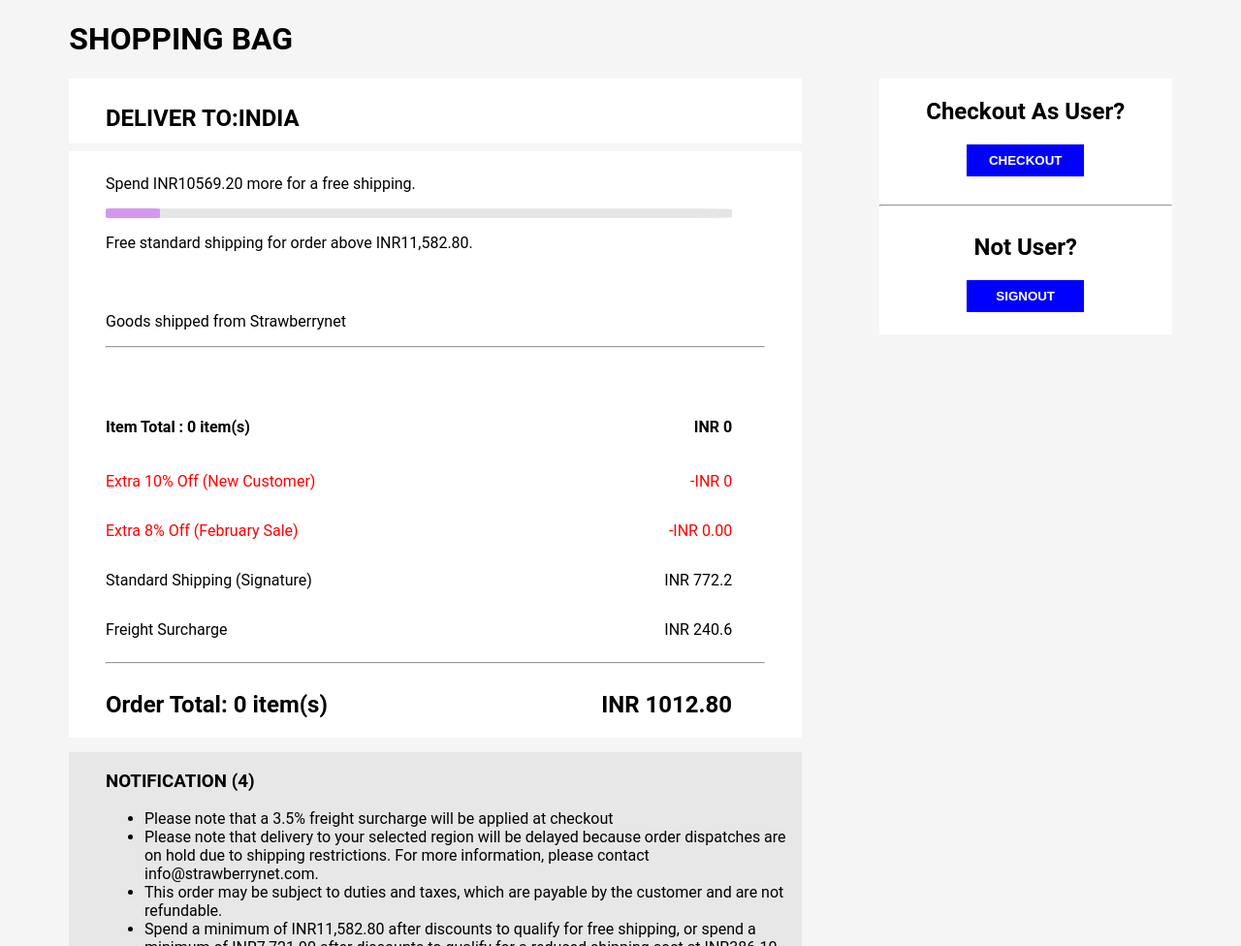
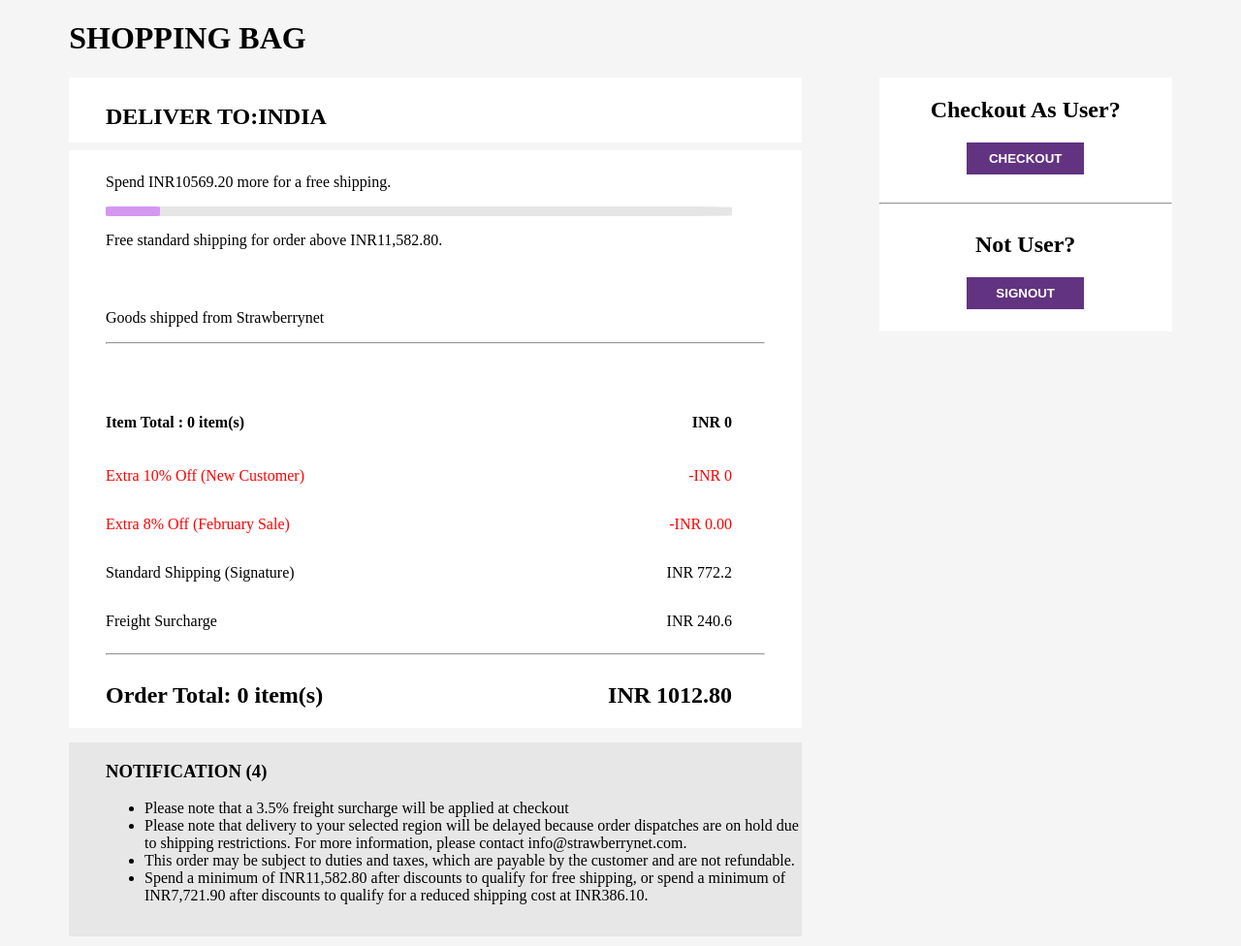
Before and after one commit to sachin-rock/strawberrynet06, a plain HTML site: page cart.html in a window 1280 px wide. Shown: the whole page at 97% size. Drawn offline with Linux system fonts and the light colour scheme; a web font is replaced by a local one.

```diff
--- a/style/cart.css
+++ b/style/cart.css
@@ -126,7 +126,7 @@
 
 #cartright button{
     border: none;
-    background-color: blue;
+    background-color: rgb(98,51,129);
     width: 40%;
     color: white;
     padding: 3%;
@@ -217,11 +217,11 @@
 }
 
 
-@font-face {
-    font-family: roboto;
-    src: url("project/fonts/Roboto-Bold.ttf");
+
+
+button{
+    cursor: pointer;
 }
-
-body{
-    font-family: roboto;
+button :hover{
+    background-color: white;
 }
--- a/style/checkout.css
+++ b/style/checkout.css
@@ -1,149 +1,31 @@
 body{
+
     background-color: #F5F5F5;
-    /* background-color: teal; */
+}
+
+#checkoutContainer{
+    width: 90%;
+    margin: auto;
+}
+
+#containerCheckout{
+    display: flex;
+    /* flex-direction: row; */
 
 }
 
-#cartContainer{
-    width: 90%;
-    /* border: 1px solid; */
-    margin: auto;
-    /* height: 1500px; */
-    display: flex;
+#checkoutLeft{
+    width: 65%;
+
+    margin-right: 3%;
+    /* padding-left: 5%; */
 }
 
-#cartleft{
-    /* background-color: white; */
-    /* height: 50px; */
-    width: 70%;
-    /* height: fit-content; */
-    /* padding-left: 5%; */
-    padding-right: 5%;
-}
-#cartright{
-    /* height: 300px; */
-    background-color: white;
-    width: 28%;
-    margin-left: 2%;
-    padding-bottom: 2%;
-}
-
-#deliver{
-    background-color: white;
-    height: 60px;
-    padding-left: 5%;
-    /* padding-right: 5%;
-    margin-bottom: 1%; */
-    padding-top: 1%;
+#checkoutRight{
+    width: 30%;
 
 
-}
-
-#cartdata{
-    background-color: white;
-    margin-top: 1%;
-    height: 50px;
-    height: 100px;
-    background-color: white;
-     margin-bottom: 3%;
-}
-
-#cartdata > p{
-    font-size: 18px;
-    background-color: white;
-    /* margin-bottom: 10px; */
-
-}
-
-#spend{
-    padding-bottom: 1%;
-}
-#spend>div{
-    height: 10px;
-    background-color: rgb(229,229,229);
-
-    color: blue;
-    width: 90%;
-
-    border-radius: 5%;
-    padding-top: 0px;
-}
-#spend{
-    padding-top: 1%;
-    /* width: 96%; */
-    margin: auto;
-    background-color: white;
-    padding-left: 5%;
-
-
-}
-
-#card{
-    display: grid;
-    grid-template-columns: 2fr 2fr 1fr 1fr 1fr ;
-    grid-template-columns: repeat(5,1fr);
-    gap: 10px;
-    /* padding-left: 5%; */
-    background-color: white;
     text-align: center;
-}
-
-#cartImage > img{
-    width: 80%;
-
-}
-
-#card p{
-    margin-top: 0px;
-    padding-top: 0px;
-    background-color: white;
-}
-
-#products{
-    padding-left: 5%;
-    background-color: white;
-    padding-right: 5%;
-    padding-top: 3%;
-}
-#spendbar{
-    background-color: rgb(212,151,240);
-    width: 0%;
-    height: 10px;
-}
-#cartValue >div{
-    display: flex;
-    justify-content: space-between;
-    padding-right: 5%;
-}
-#sbag{
-    width: 90%;
-    margin: auto;
-}
-#cartright{
-    text-align: center;
-
-}
-
-#cartright button{
-    border: none;
-    background-color: blue;
-    width: 40%;
-    color: white;
-    padding: 3%;
-    font-weight: 700;
-}
-
-#cartright >hr{
-    margin-top: 12px;
-}
-#cartright{
-    display: flex;
-    flex-direction: column;
-    justify-content: space-between;
-}
-
-#hr{
-    margin-top: 7%;
 }
 
 #notification{
@@ -151,7 +33,7 @@
     height: 200px;
 
     overflow: scroll;
-    background-color: rgb(231,231,231);
+    background-color: white;
     margin-top: 2%;
 
 }
@@ -161,67 +43,205 @@
 
 }
 
-#spendbar{
-    border-radius: 10%;
+#EnterPromo{
+    background-color: white;
+    width: 100%;
+    padding-left: 5%;
+    padding-right: 5%;
+    padding-top: 2%;
+    padding-bottom: 2%;
+    margin-top: 4%;
 }
 
-#spend>div{
-    border-radius: 10%;
+#promocode{
+    width: 100%;
+    border: blue 2px solid;
+    height: 30px;
 }
 
-#delete{
-    width: 16px;
+#applyPromo{
+    border: none;
+    background-color: rgb(98,51,129);
+    width: 60%;
+    height: 40px;
+    font-size: larger;
+    margin-top: 5%;
+    font-weight: 800;
+    color: white;
+}
 
-    margin-bottom: 10%;
-    /* border: 1px solid black;
-    background-color: red; */
+#cartTotal > div{
+    display: flex;
+    justify-content: space-between;
+    text-align: left;
+}
+
+#cartTotal {
+    padding: 5%;
 }
 
 #redtext{
     color: red;
 }
 
-#qty{
+#card{
     display: grid;
-    grid-template-columns: repeat(3,1fr);
-    margin-top: 10px;
-    padding-left: 2%;
+    grid-template-columns: repeat(4,1fr);
 
 }
 
-#qty > button{
-    height: 26px;
-    border: none;
+#cardImage >img{
+    width: 50%;
 
-    padding-top: 0px;
-    margin-top: opx;
-    margin-bottom: 10px;
-    padding-bottom: 10px;
-    color: teal;
-    font-size: larger;
-    /* padding-left: 10px; */
+}
 
+#card > div{
+    text-align: center;
+}
+
+#product{
+    background-color: white;
 }
 
 #cartValue{
     background-color: white;
-    padding-top: 10px;
+    background-color: white;
+    width: 100%;
     padding-left: 5%;
-    margin-top: -2%;
     padding-right: 5%;
+    padding-top: 1%;
+    /* padding-bottom: 5%; */
+    margin-top: 5%;
 }
 
-#products{
-    padding-bottom: 5%;
-    margin-bottom: 10px;
+#cartValue > div >p{
+    margin: 0px;
+    padding: 0px;
 }
 
-
-@font-face {
-    font-family: roboto;
-    src: url("project/fonts/Roboto-Bold.ttf");
+#cartValue > div > h4{
+    margin: 0px;
+    padding: 0px;
+}
+#cartT{
+    display: flex;
+    justify-content: space-between;
+    padding: 0% 5% 0% 5%;
 }
 
-body{
-    font-family: roboto;
+#userDe{
+    padding: 5%;
+    background-color: white;
+    padding-top: 2%;
+    margin-top: 5%;
 }
+
+#EnterDetail{
+    padding-left: 5%;
+}
+
+#editImage{
+    width: 40px;
+    height: 40px;
+    cursor: pointer;
+}
+
+#shipAddress{
+    display: flex;
+    justify-content: space-between;
+}
+
+#payment > div{
+    /* display: flex; */
+    /* flex-direction: row; */
+    padding-right: 10px;
+    margin-right: 10px;
+}
+
+.paymentCard{
+    display: flex;
+}
+
+.paymentClick{
+    height: 30px;
+    width: 30px;
+    border-radius: 50%;
+    cursor: pointer;
+}
+
+.cardCheck{
+    width: 50px;
+    height: 30px;
+    padding-left: 10px;
+}
+
+.paymentCard > div >p{
+margin-top: 0px;
+padding-top: 0px;
+padding-left: 10px;
+}
+
+#payment{
+    /* padding-top: 5%; */
+    margin-top: 2%;
+    padding-top: 5%;
+    background-color: white;
+    padding-left: 5%;
+    text-align: center;
+}
+
+.paymentCard > div{
+    margin-top: 2%;
+}
+
+#payNow{
+    width: 60%;
+    height: 40px;
+    font-size: larger;
+    cursor: pointer;
+    margin-top: 3%;
+    background-color: rgb(98,51,129);
+    color: white;
+    font-weight: bolder;
+
+}
+
+#cardNumber{
+    width: 90%;
+    height: 30px;
+}
+
+#cardPayment{
+    display: flex;
+    flex-direction: row;
+    flex-wrap: wrap;
+
+}
+
+.expiry{
+    width: 90%;
+    padding:0% 5%;
+    margin-left: 5%;
+    text-align: center;
+    margin-right: 5%;
+
+}
+
+#expiry_cvv{
+    display: flex;
+    justify-content: space-between;
+    margin-top: 10px;
+}
+
+#expiry_cvv > input{
+    width: 300px;
+    height: 30px;
+}
+
+#expiry{
+    width: 100px;
+}
+
+button{
+    cursor: pointer;
+}
--- a/style/enterDetail.css
+++ b/style/enterDetail.css
@@ -48,7 +48,7 @@
     height: 45px;
     font-size: larger;
     padding: 5px;
-    background-color: blue;
+    background-color: rgb(98,51,129);
     color: white;
     border: none;
     padding-top: 10px;
```
